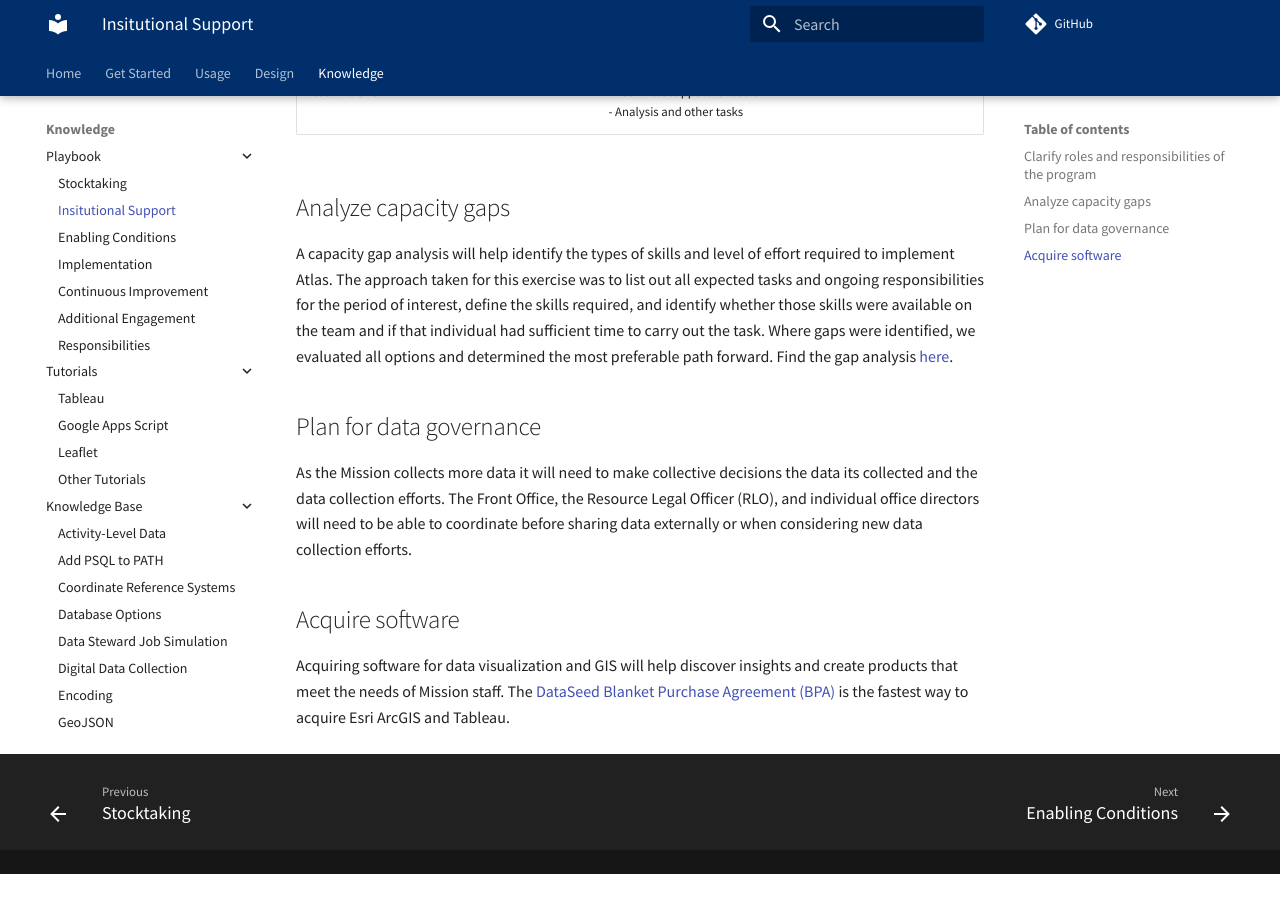
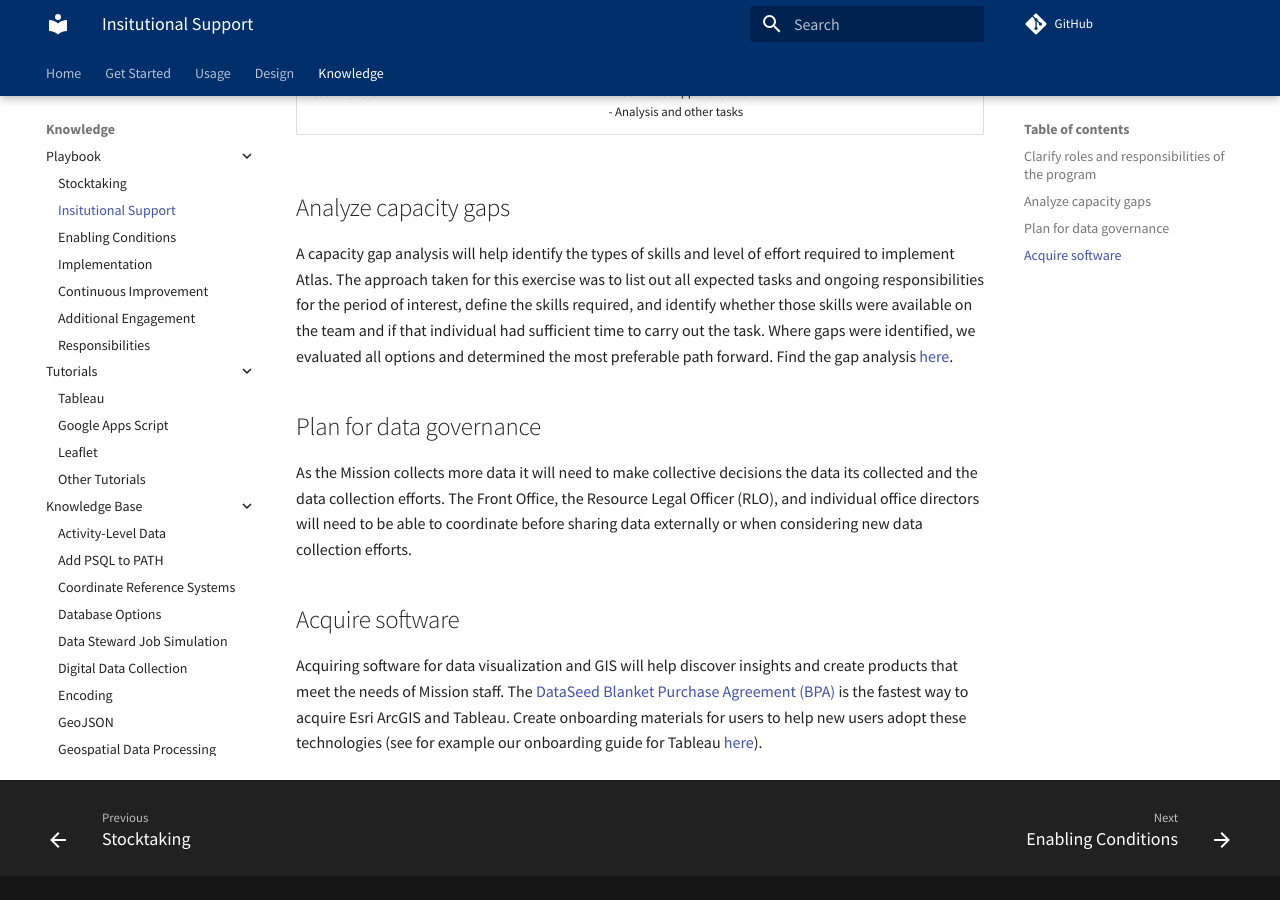
Before and after one commit to eriktuck/gtm-dms-alpha, an MkDocs documentation site: the page built from docs/pages/knowledge/playbook/institutional-support.md, in a window 1280 px wide and 900 px high, scrolled down 563 px. Built offline with MkDocs 1.6.1 and Material for MkDocs 9.7.7, drawn with Linux system fonts in a browser that asks for light colours; comment, search, counter and statistics services are not loaded; before the commit the page ends 1437 px from its top, so only the background shows below that.

Commit message:
Add Tableau onboarding guide

```diff
--- a/docs/pages/knowledge/playbook/institutional-support.md
+++ b/docs/pages/knowledge/playbook/institutional-support.md
@@ -20,4 +20,4 @@
 
 ## Acquire software
 
-Acquiring software for data visualization and GIS will help discover insights and create products that meet the needs of Mission staff. The [DataSeed Blanket Purchase Agreement (BPA)](https://drive.google.com/file/d/1AYyIUQo41y0sRLVyInfDjppl4DCr0GWP/view) is the fastest way to acquire Esri ArcGIS and Tableau.
+Acquiring software for data visualization and GIS will help discover insights and create products that meet the needs of Mission staff. The [DataSeed Blanket Purchase Agreement (BPA)](https://drive.google.com/file/d/1AYyIUQo41y0sRLVyInfDjppl4DCr0GWP/view) is the fastest way to acquire Esri ArcGIS and Tableau. Create onboarding materials for users to help new users adopt these technologies (see for example our onboarding guide for Tableau [here](https://docs.google.com/document/d/1OvbbSzJ0P00GzUSgNm42hpCi8a9INj8pM9ZIiyEyrEY)).
```
